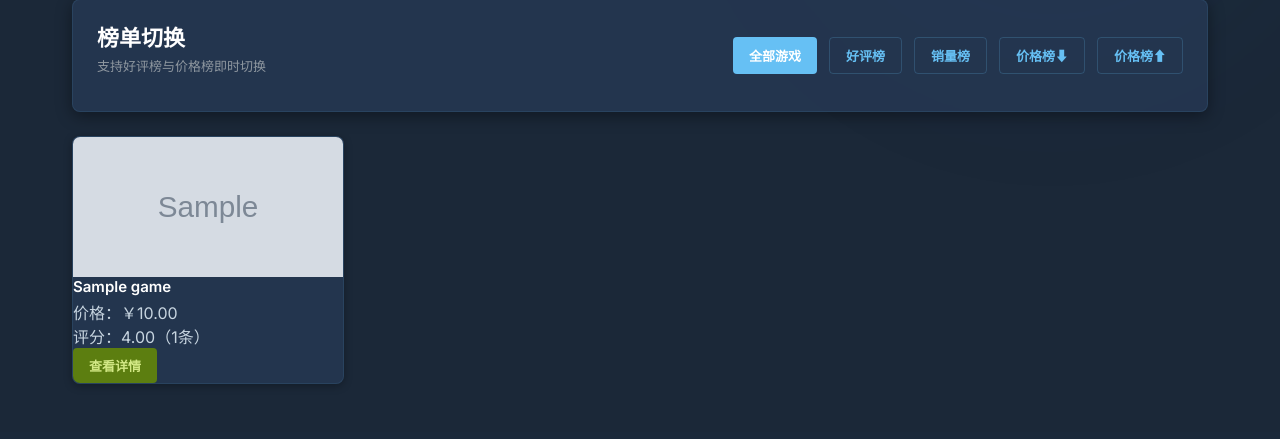
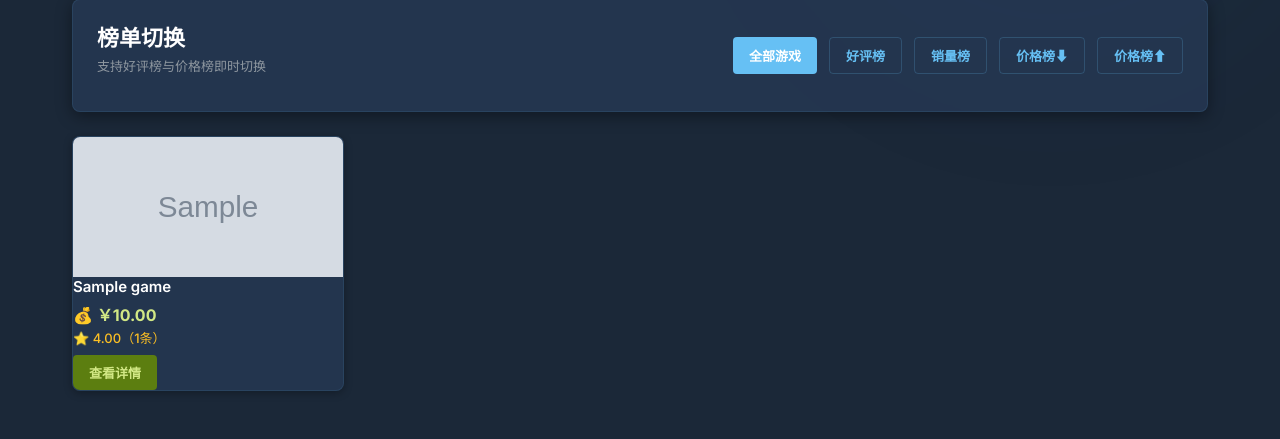
Before and after one commit to yzj623/gamehub, a Flask app: page / in a window 1280 px wide. Shown: the part 782-1221 px from the top of the page. Before the commit the page ends 1167 px from the top, so only its background shows below. Run offline with Flask 3, Linux system fonts and the light colour scheme; tables that the repository leaves empty hold one stand-in row (values such as "Sample post"); grey boxes marked "Sample" are stand-in pictures.

Commit message:
style: 游戏卡片价格和评分添加样式 - 价格绿色加粗，评分金色

```diff
--- a/static/css/style.css
+++ b/static/css/style.css
@@ -353,6 +353,21 @@ header .nav-right button:hover {
 .card .card-rating {
     font-size: 12px;
     color: var(--muted);
+}
+
+/* ===== Game Card Price & Rating ===== */
+.game-price {
+    font-size: 16px;
+    font-weight: 700;
+    color: var(--btn-green-text);
+    margin: 6px 0 2px;
+}
+
+.game-rating {
+    font-size: 13px;
+    font-weight: 500;
+    color: #fbbf24;
+    margin: 2px 0 8px;
 }
 
 /* ===== Badge ===== */
--- a/static/js/store.js
+++ b/static/js/store.js
@@ -47,8 +47,8 @@ async function loadGames(url, activeKey) {
             card.innerHTML = `
       <img src="${game.cover_url}" alt="${game.title}" />
       <h3>${game.title}</h3>
-      <p>价格：￥${game.price}</p>
-      <p>评分：${game.avg_rating}（${game.review_count}条）</p>
+      <p class="game-price">💰 ￥${game.price}</p>
+      <p class="game-rating">⭐ ${game.avg_rating}（${game.review_count}条）</p>
       ${extraInfo}
       <a class="btn" href="/game/${game.game_id}">查看详情</a>
     `;
```
